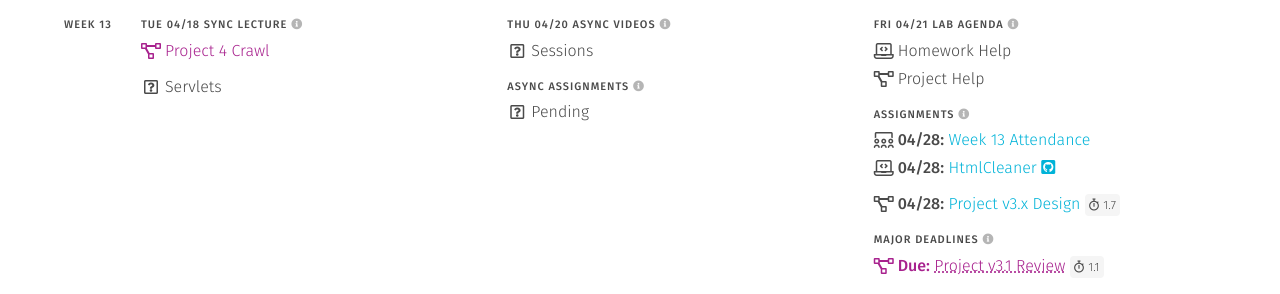
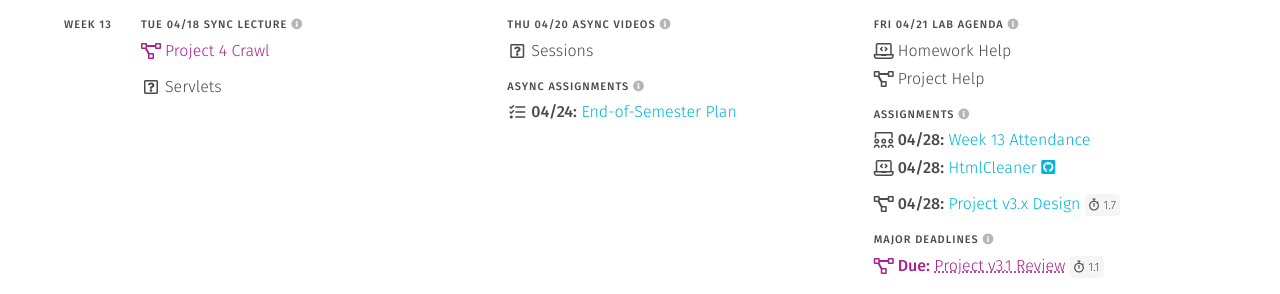
Before and after one commit to usf-cs272-spring2023/usf-cs272-spring2023.github.io, a Jekyll site: the page built from index.md, in a window 1280 px wide. Shown: the part 656-950 px from the top of the page. Built offline with Jekyll 4.4.1, drawn with Linux system fonts in a browser that asks for light colours.

Commit message:
Adding participation

```diff
--- a/_data/participation.yml
+++ b/_data/participation.yml
@@ -78,11 +78,11 @@ midterm_survey:
   href: 'https://usfca.instructure.com/courses/1611719/assignments/7299254/'
   date: 2023-03-27
 
-# whatif:
-#   <<: *default
-#   text: 'What-If Check'
-#   date: 2022-11-18
-#   link: 'https://usfca.instructure.com/courses/1608197/quizzes/2409365'
+whatif:
+  <<: *default
+  text: 'End-of-Semester Plan'
+  date: 2023-04-24
+  href: 'https://usfca.instructure.com/courses/1611719/assignments/7305658/'
 
 # final_survey:
 #   <<: *default
--- a/_data/schedule.yml
+++ b/_data/schedule.yml
@@ -1400,7 +1400,8 @@ weeks:
 
           - <<: *participation
             items:
-              - text: 'Pending'
+              - file: 'participation'
+                name: 'whatif'
 
       - date: 2023-04-21
         rows:
```
